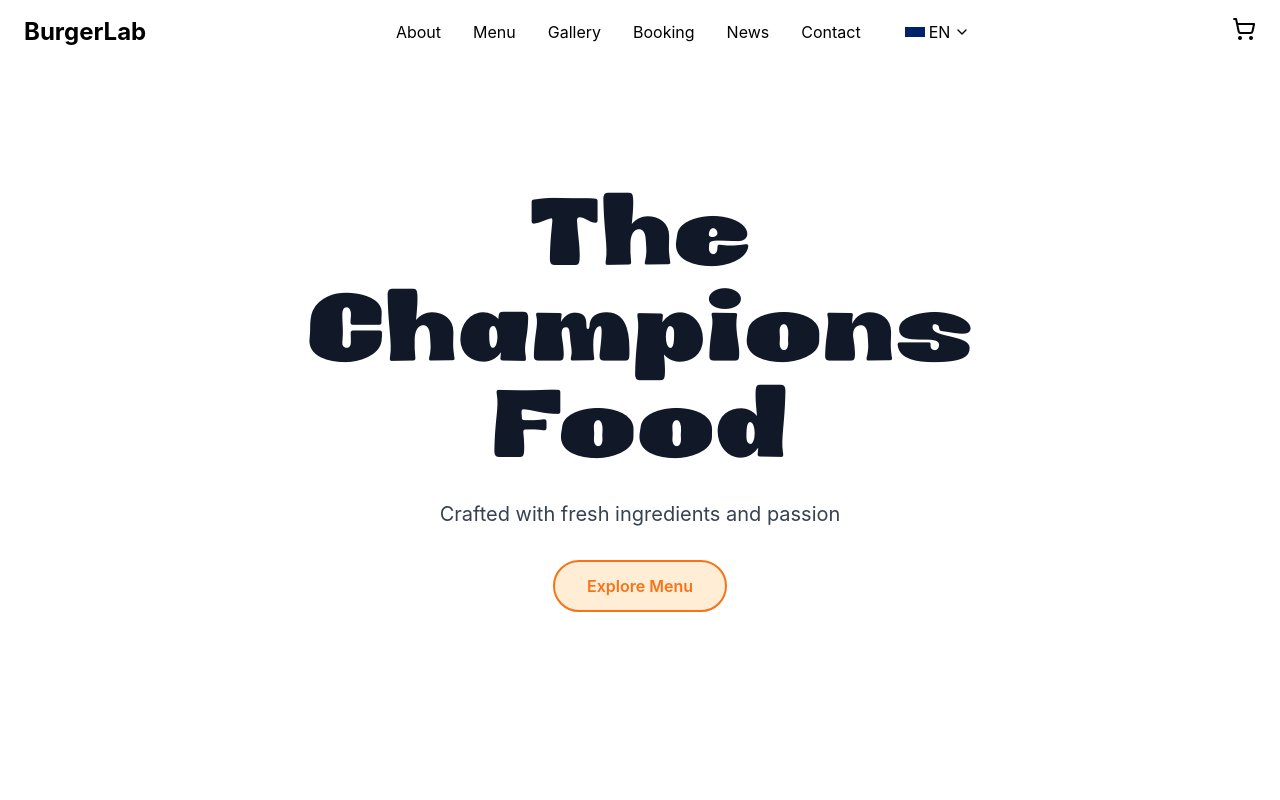
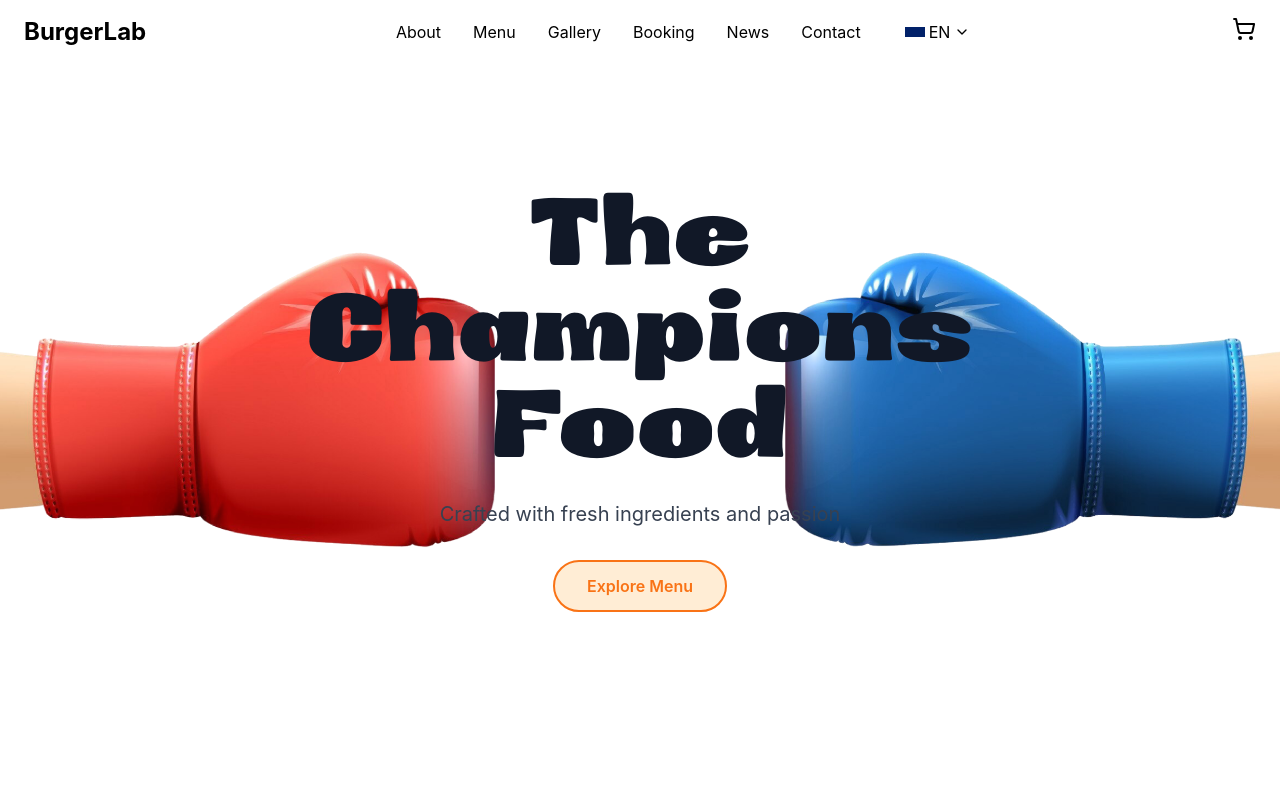
Before and after one commit to encodeschool/FOOD-ORDER-WEBSITE, a React (Vite) app: page / in a window 1280 px wide. Shown: the top 800 px of the page. Built offline with nearby package versions, Linux system fonts and the light colour scheme.

Commit message:
updating hero section

```diff
--- a/src/components/Hero.jsx
+++ b/src/components/Hero.jsx
@@ -1,53 +1,104 @@
-import { motion } from "framer-motion"
-import HeroImg from "../assets/images/heroBg.jpg" // your hero image
+import { motion, useAnimation } from "framer-motion";
+import { useEffect } from "react";
+import HeroImg from "../assets/images/heroBg.jpg";
+import LeftGlove from "../assets/images/leftSide.png";
+import RightGlove from "../assets/images/rightSide.png";
 
 export default function Hero() {
+  const leftControls = useAnimation();
+  const rightControls = useAnimation();
+  const textControls = useAnimation();
+
+  useEffect(() => {
+    async function sequence() {
+      // Start gloves off-screen
+      await Promise.all([
+        leftControls.start({ x: "-100vw", opacity: 0 }),
+        rightControls.start({ x: "100vw", opacity: 0 }),
+      ]);
+
+      // Animate gloves into the center
+      await Promise.all([
+        leftControls.start({ x: "0%", opacity: 1, transition: { duration: 1 } }),
+        rightControls.start({ x: "0%", opacity: 1, transition: { duration: 1 } }),
+      ]);
+
+      // Text “smash” effect
+      textControls.start({
+        scale: [1, 1.2, 1],
+        opacity: [1, 0.8, 1],
+        transition: { duration: 0.4 },
+      });
+
+      // Move gloves slightly past text
+      await Promise.all([
+        leftControls.start({ x: "-20%", transition: { duration: 0.5 } }),
+        rightControls.start({ x: "20%", transition: { duration: 0.5 } }),
+      ]);
+
+      // Optionally, move them back to sides
+      await Promise.all([
+        leftControls.start({ x: "-10%", transition: { duration: 0.5 } }),
+        rightControls.start({ x: "10%", transition: { duration: 0.5 } }),
+      ]);
+    }
+
+    sequence();
+  }, []);
 
   return (
-    <section className="relative h-screen flex items-center justify-center text-center overflow-hidden">
+    <section className="relative h-screen flex items-center justify-center text-center overflow-hidden bg-gradient-to-b from-transparent to-white">
 
-      {/* Background Image + Gradient Overlay */}
-      {/* <div
-        className="absolute inset-0 bg-cover bg-center"
-        style={{
-          backgroundImage: `url(${HeroImg})`
-        }}
+      {/* Left Glove */}
+      <motion.img
+        src={LeftGlove}
+        alt="Left Glove"
+        className="absolute left-0 top-1/2 w-[550px]"
+        style={{ y: "-50%" }}
+        animate={leftControls}
+      />
+
+      {/* Right Glove */}
+      <motion.img
+        src={RightGlove}
+        alt="Right Glove"
+        className="absolute right-0 top-1/2 w-[550px]"
+        style={{ y: "-50%" }}
+        animate={rightControls}
+      />
+
+      {/* Hero Content */}
+      <motion.div
+        className="relative z-10 px-4 sm:px-6 lg:px-8 max-w-3xl"
+        animate={textControls}
       >
-        <div className="absolute inset-0 bg-gradient-to-b from-transparent to-white"></div>
-      </div> */}
-
-      {/* Content */}
-      <div className="relative z-10 px-4 sm:px-6 lg:px-8 max-w-3xl">
-
         <motion.h1
-          initial={{opacity:0,y:50}}
-          animate={{opacity:1,y:0}}
-          transition={{duration:0.5}}
+          initial={{ opacity: 0, y: 50 }}
+          animate={{ opacity: 1, y: 0 }}
+          transition={{ duration: 0.5 }}
           className="text-4xl foodFont sm:text-5xl lg:text-8xl mb-6 text-gray-900"
         >
           The Champions Food
         </motion.h1>
 
         <motion.p
-          initial={{opacity:0,y:30}}
-          animate={{opacity:1,y:0}}
-          transition={{duration:0.6}}
+          initial={{ opacity: 0, y: 30 }}
+          animate={{ opacity: 1, y: 0 }}
+          transition={{ duration: 0.6 }}
           className="text-base sm:text-lg lg:text-xl text-gray-700 mb-8"
         >
           Crafted with fresh ingredients and passion
         </motion.p>
 
         <motion.button
-          initial={{opacity:0,y:30}}
-          animate={{opacity:1,y:0}}
-          transition={{duration:0.6}}
+          initial={{ opacity: 0, y: 30 }}
+          animate={{ opacity: 1, y: 0 }}
+          transition={{ duration: 0.6 }}
           className="bg-orange-100 text-orange-500 border-2 border-orange-500 rounded-full px-8 py-3 font-semibold hover:bg-orange-200 hover:scale-105 transition-all duration-300"
         >
           Explore Menu
         </motion.button>
-
-      </div>
-
+      </motion.div>
     </section>
-  )
+  );
 }
```
Also changed, not shown: src/assets/images/leftSide.png (added), src/assets/images/rightSide.png (added).
